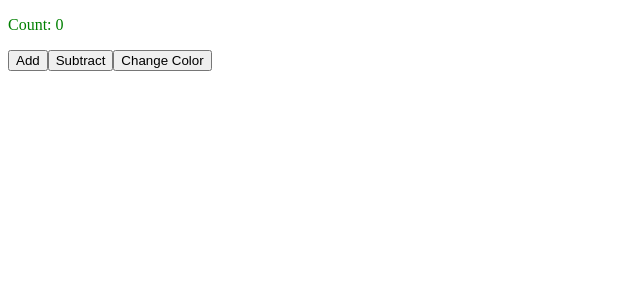
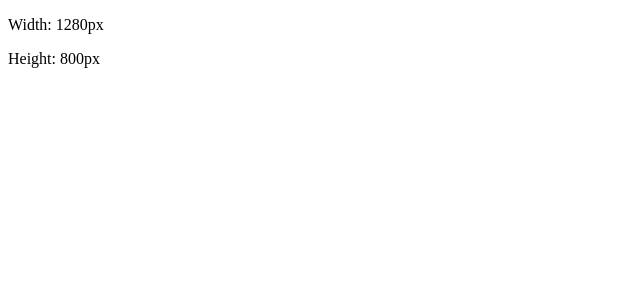
Before and after one commit to harshitxarc/fullstack-tut, a React (Vite) app: page / in a window 1280 px wide. Shown: the top 300 px of the page, without its empty margins (0-640 px from the left). Built offline with nearby package versions, Linux system fonts and the light colour scheme.

Commit message:
modify previous useEffect & created new useEffect

```diff
--- a/src/App.jsx
+++ b/src/App.jsx
@@ -1,19 +1,20 @@
 // import Button from './Button.jsx';
 // import ProfilePicture from './ProfilePicture.jsx';
-// import Components from './Components.jsx';
-// import MyComponent from './MyComponent.jsx';
-// import Counter from './Counter.jsx';
+// import Components from './UseStateProblem/Components.jsx';
+// import MyComponent from './UseStateProblem/MyComponent.jsx';
+// import Counter from './UseStateProblem/Counter.jsx';
 // import ColorPicker from './ColorPickerApp/ColorPicker.jsx';
 // import Object from './UpdateStateProblem/Object.jsx';
 // import Array from './UpdateStateProblem/Array.jsx';
 // import ToDoList from './ToDoListApp/ToDoList.jsx';
+// import UseEffectTut from './UseEffectProblem/UseEffectTut.jsx';
 
-import UseEffectTut from './UseEffectProblem/UseEffectTut.jsx';
+import UseEffectTut2 from './UseEffectProblem/UseEffectTut2.jsx';
 
 function App() {
   return(
   <>
-  <UseEffectTut />
+  <UseEffectTut2 />
   </>
   );
 }
--- a/src/UseEffectProblem/UseEffectTut.jsx
+++ b/src/UseEffectProblem/UseEffectTut.jsx
@@ -1,4 +1,6 @@
 // useEffect is a React hook that allows you to perform side effects in function components. It can be used for tasks like data fetching, subscriptions, or manually changing the DOM. The hook runs after the component renders and can be configured to run only when certain dependencies change.
+
+// useEffect(function, [dependencies])
 
 // useEffect(() => {})                  // Runs after every re-render
 // useEffect(() => {}, [])              // Runs only on mount (once after the initial render)
--- /dev/null
+++ b/src/UseEffectProblem/UseEffectTut2.jsx
@@ -0,0 +1,35 @@
+import React, {useState, useEffect} from 'react';
+
+function UseEffectTut2(){
+
+    const [width, setWidth] = useState(window.innerWidth);
+    const [height, setHeight] = useState(window.innerHeight);
+
+    useEffect(() => {
+            window.addEventListener("resize", handleResize);
+            console.log("Event Listner Added");
+
+        return() => {
+            window.removeEventListener("resize", handleResize);
+            console.log("Event Listner Removed");
+        }
+    }, []);
+
+    useEffect(() => {
+        document.title = `Size: ${width} x ${height}`;
+    }, [width, height]);
+
+    function handleResize() {
+        setWidth(window.innerWidth);
+        setHeight(window.innerHeight);
+    }
+
+    return(
+        <div>
+            <p>Width: {width}px</p>
+            <p>Height: {height}px</p>
+        </div>
+    );
+}
+
+export default UseEffectTut2;
```
